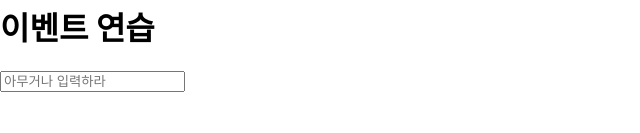
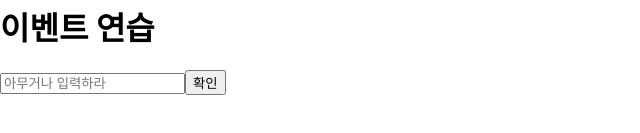
Before and after one commit to winternuary/React, a React (Create React App) app in the folder practice/: page / in a window 1280 px wide. Shown: the part 411-544 px from the top of the page, without its empty margins (0-640 px from the left). Built offline with nearby package versions, Linux system fonts and the light colour scheme.

Commit message:
확인 버튼을 누르면 alert

```diff
--- a/practice/src/practice/EventPractice.js
+++ b/practice/src/practice/EventPractice.js
@@ -1,6 +1,9 @@
 import { Component } from "react";
 
 class EventPractice extends Component {
+  state = {
+    message: "",
+  };
   render() {
     return (
       <div>
@@ -9,10 +12,19 @@ class EventPractice extends Component {
           type="text"
           name="message"
           placeholder="아무거나 입력하라"
+          value={this.state.message}
           onChange={(e) => {
-            console.log(e);
+            this.setState({ message: e.target.value });
           }}
         />
+        <button
+          onClick={() => {
+            alert(this.state.message);
+            this.setState({ message: "" });
+          }}
+        >
+          확인
+        </button>
       </div>
     );
   }
```
